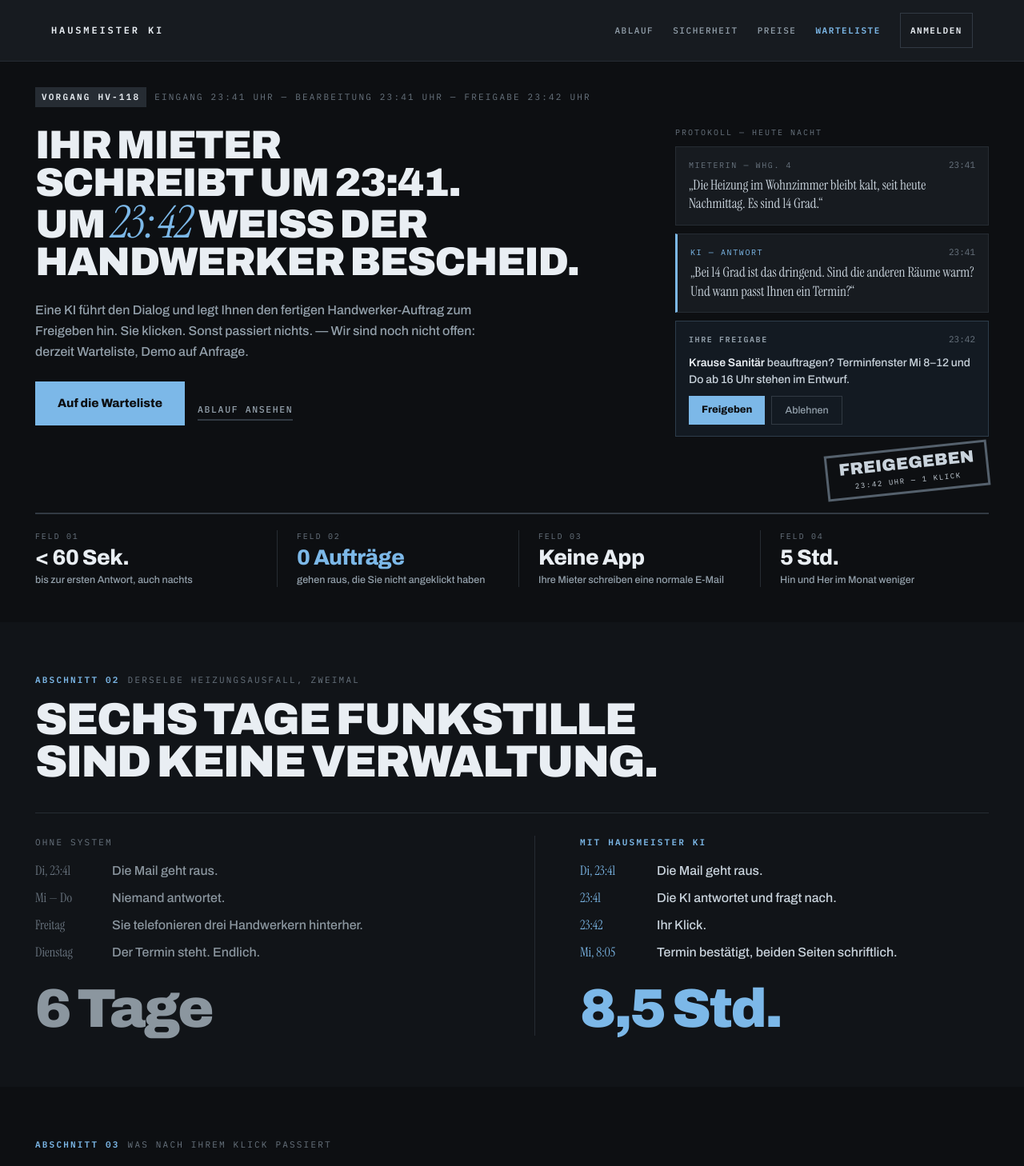
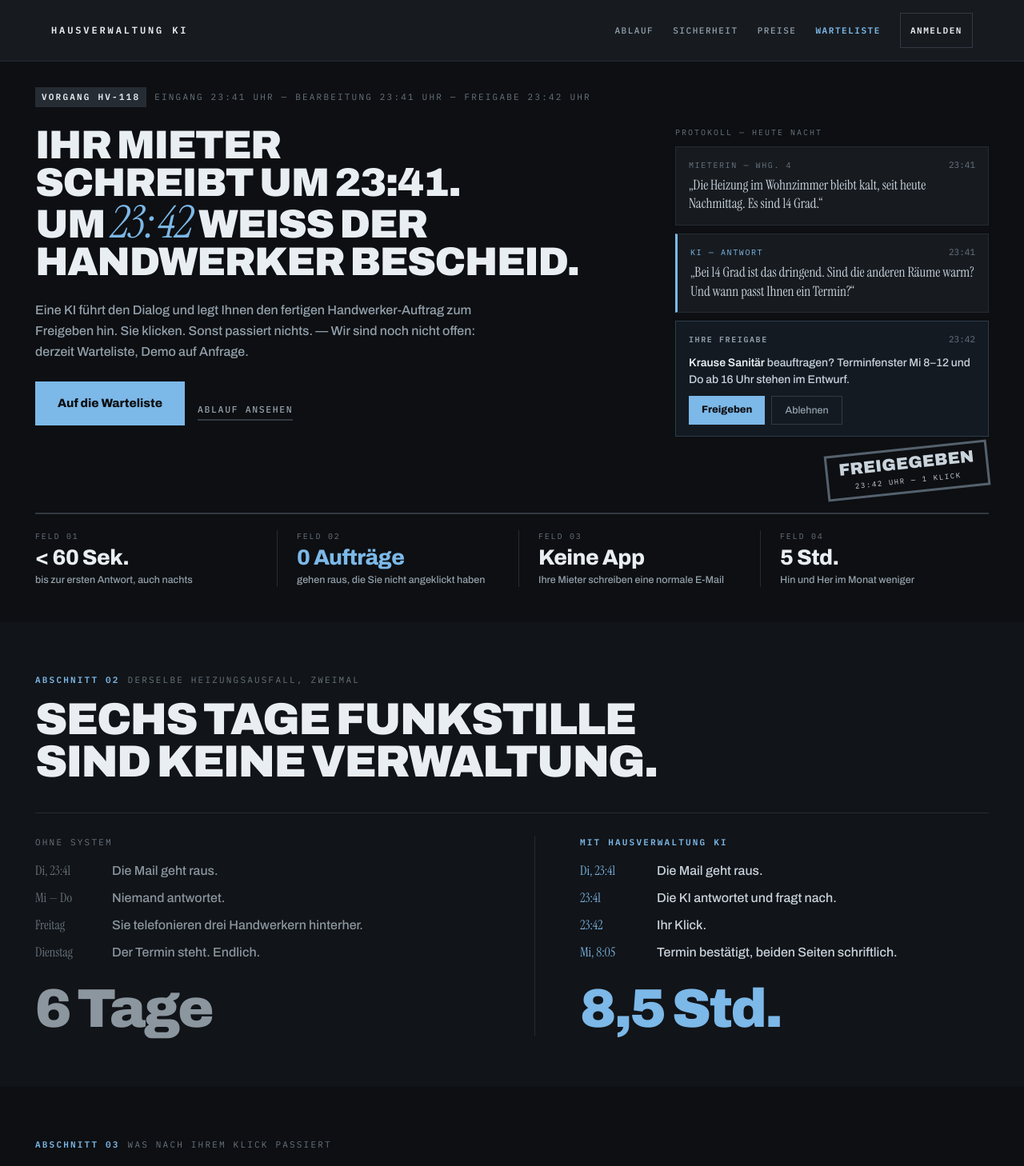
Before and after one commit to Veeit/Hausverwaltung-KI, a Next.js app: page / in a window 1280 px wide. Shown: the top 1458 px of the page at 80% size. Built offline with nearby package versions, Linux system fonts and the light colour scheme.

Commit message:
rename hausverwaltung

```diff
--- a/src/app/components/landing/Abschluss.tsx
+++ b/src/app/components/landing/Abschluss.tsx
@@ -43,7 +43,7 @@
         <div className="mx-auto flex max-w-[1240px] flex-col justify-between gap-8 px-5 py-6 md:flex-row md:px-11">
           <div className="flex flex-col gap-2">
             <span className="font-mono text-[12px] font-semibold tracking-[0.24em] text-ink uppercase">
-              Hausmeister KI
+              Hausverwaltung KI
             </span>
             <span className="max-w-[420px] text-[12.5px] leading-normal font-medium text-dim">
               KI-gestützte Hausverwaltung per E-Mail. Derzeit ein
--- a/src/app/components/landing/LandingHeader.tsx
+++ b/src/app/components/landing/LandingHeader.tsx
@@ -12,7 +12,7 @@
     <header className="border-b border-rule bg-panel">
       <div className="mx-auto flex max-w-[1240px] flex-wrap items-center justify-between gap-3 px-5 py-4 md:px-11">
         <span className="font-mono text-[12px] font-semibold tracking-[0.24em] text-ink uppercase">
-          Hausmeister KI
+          Hausverwaltung KI
         </span>
         <nav className="flex items-center gap-4 font-mono text-[11px] tracking-[0.14em] text-muted uppercase sm:gap-6">
           <a href="#ablauf" className="hidden min-h-11 items-center text-muted hover:text-ink sm:inline-flex">
--- a/src/app/components/landing/Rechnung.tsx
+++ b/src/app/components/landing/Rechnung.tsx
@@ -43,7 +43,7 @@
             </div>
             <div className="flex items-baseline justify-between gap-3">
               <span className="text-[14.5px] leading-snug font-medium">
-                Hausmeister KI, Portfolio
+                Hausverwaltung KI, Portfolio
                 <br />
                 <span className="font-mono text-[10px] tracking-[0.1em] text-on-accent-soft">
                   3 € JE EINHEIT IM MONAT
--- a/src/app/components/landing/Schmerz.tsx
+++ b/src/app/components/landing/Schmerz.tsx
@@ -48,7 +48,7 @@
 
           <div className="flex flex-col gap-4 border-t border-rule pt-8 md:border-t-0 md:border-l md:pt-0 md:pl-14">
             <div className="font-mono text-[11px] font-semibold tracking-[0.2em] text-accent uppercase">
-              Mit Hausmeister KI
+              Mit Hausverwaltung KI
             </div>
             <div className="flex flex-col gap-2.5">
               <Zeile zeit="Di, 23:41" text="Die Mail geht raus." hell />
--- a/src/app/layout.tsx
+++ b/src/app/layout.tsx
@@ -2,7 +2,7 @@
 import "./globals.css";
 
 export const metadata: Metadata = {
-  title: "Hausmeister KI — KI-gestützte Hausverwaltung per E-Mail",
+  title: "Hausverwaltung KI — KI-gestützte Hausverwaltung per E-Mail",
   description:
     "Ihr Mieter schreibt um 23:41. Um 23:42 weiß der Handwerker Bescheid. " +
     "Eine KI führt den Dialog, Sie geben per Klick frei.",
```
Also changed, not shown: 2 other files (tests, documents, lock files or other folders).
